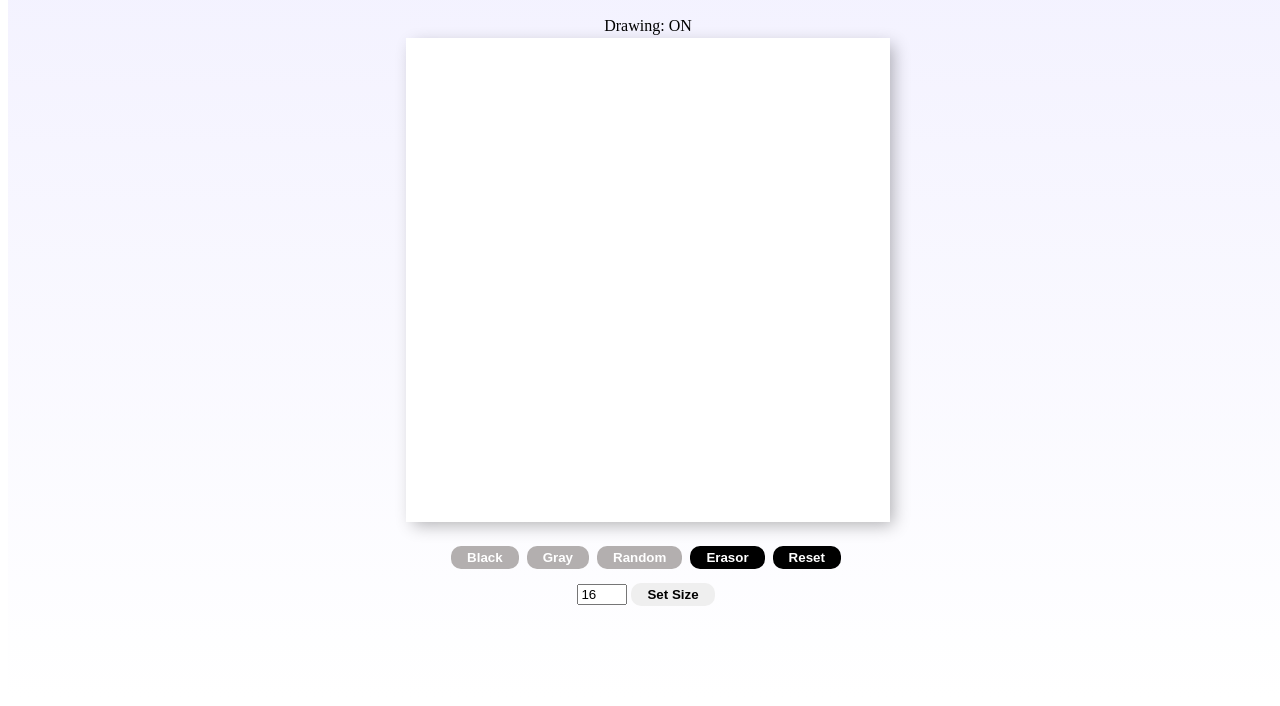
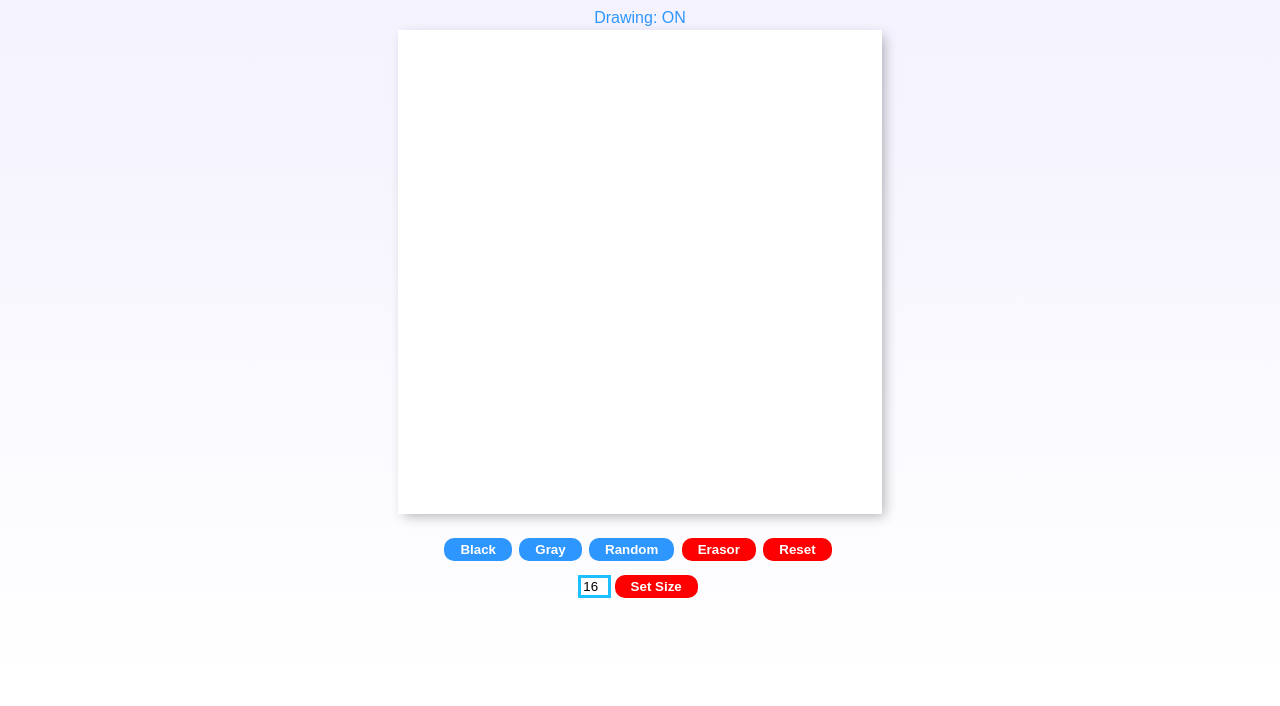
Before and after one commit to YeMyat144/Etch-a-Sketch, a plain HTML site: page index.html in a window 1280 px wide. Shown: the part 110-816 px from the top of the page. Drawn offline with Linux system fonts and the light colour scheme.

Commit message:
Update style.css

```diff
--- a/style.css
+++ b/style.css
@@ -1,3 +1,8 @@
+body {
+  font-family: "Varela Round", Arial, sans-serif;
+  font-size: 12px;
+  margin: 0;
+}
 .flex-container {
   height: 100vh;
   width: 100vw;
@@ -30,7 +35,7 @@
 }
 .title {
   display: flex;
-  justify-content: center;
+  color: red;
 }
 .buttons {
   margin-top: 10px;
@@ -50,31 +55,34 @@ button:hover {
   cursor: pointer;
 }
 .blackButton, .grayButton, .randomButton{
-  background-color: rgb(179, 175, 175);
+  background-color: rgb(46, 150, 255);
   color: rgb(255, 255, 255);
 }
 .blackButton:hover, .grayButton:hover, .randomButton:hover {
-  background-color: rgb(186, 183, 183);
+  background-color: rgb(26, 93, 151);
   color: white;
 }
 
-.erasorButton, .restButton {
-  background-color: black;
+.erasorButton, .restButton, .setButton {
+  background-color: red;
   color: white;
 }
-.erasorButton:hover, .restButton:hover {
-  background-color: gray;
-  color: black;
+.erasorButton:hover, .restButton:hover, .setButton:hover {
+  background-color: rgba(231, 70, 70, 0.616);
+  color: white;
 }
 
 
 input {
-  width: 50px;
+  width: 33px;
+  border: 3px solid rgb(28, 191, 255);
 }
 
 .mode {
   margin-bottom: 5px;
+  color: rgb(46, 150, 255);
 }
 .error {
   display: none;
+  color: red;
 }
```
